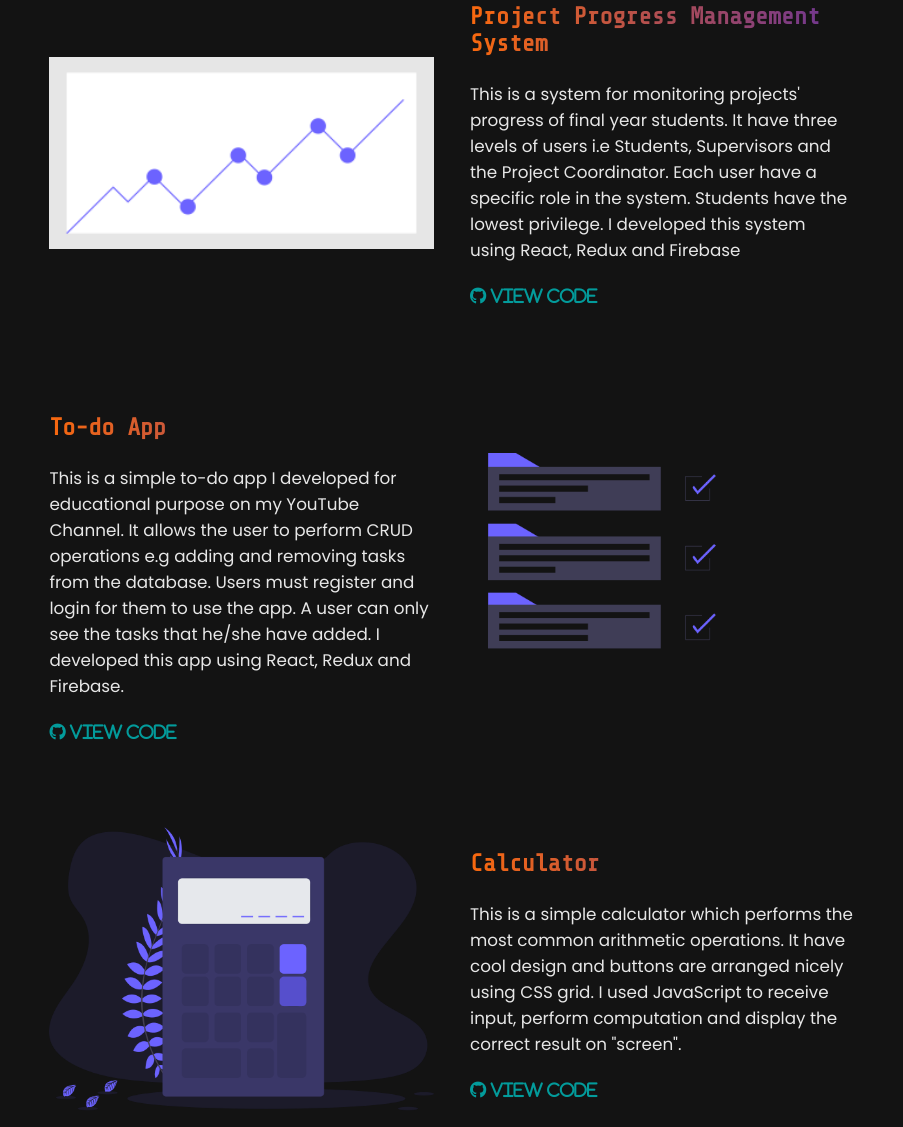
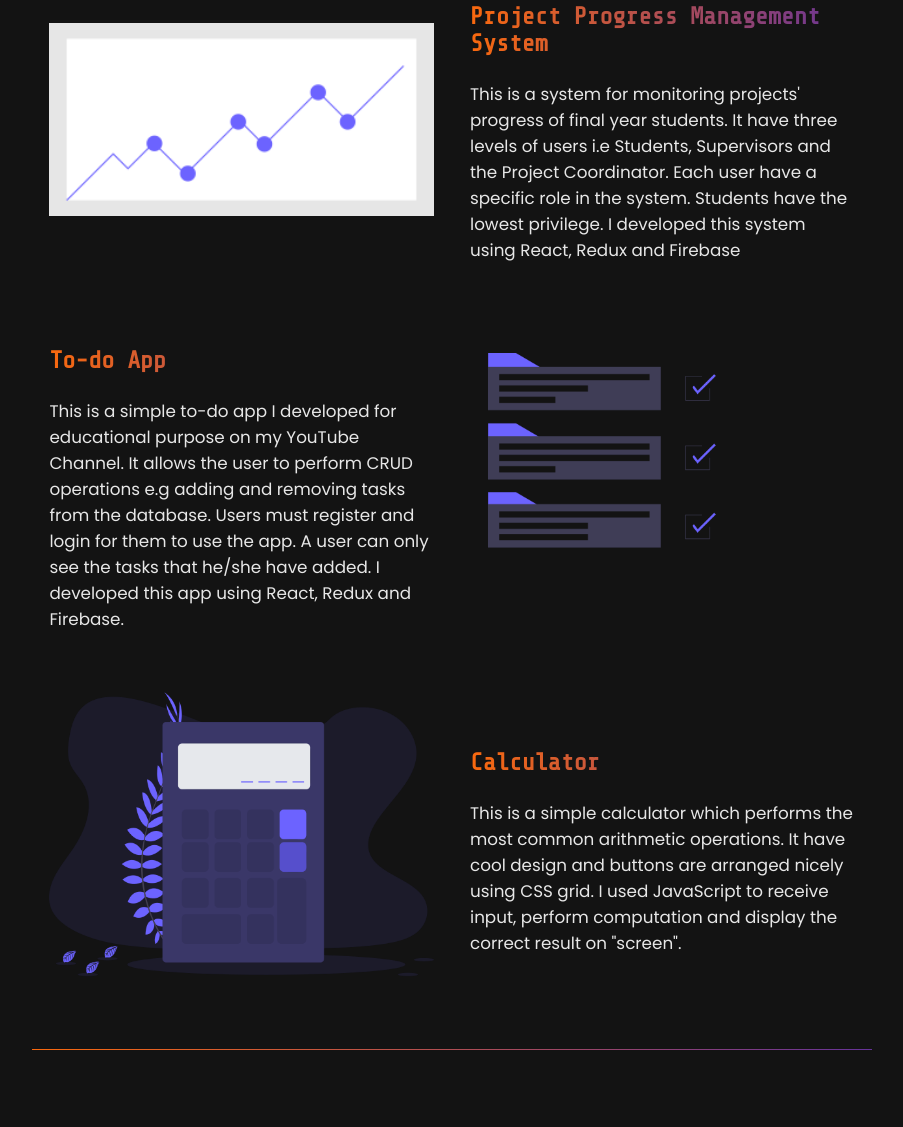
Before and after one commit to Zubair-droid/portfolio, a plain HTML site: page index.html in a window 1280 px wide. Shown: the part 2588-3715 px from the top of the page, without its empty margins (188-1091 px from the left). Drawn offline with nearby package versions, Linux system fonts and the light colour scheme.

Commit message:
Update index.html

```diff
--- a/index.html
+++ b/index.html
@@ -168,9 +168,7 @@
               system. Students have the lowest privilege. I developed this
               system using React, Redux and Firebase
             </p>
-            <a href="#" class="project-link" target="_blank"
-              ><i class="fa fa-github" aria-hidden="true"> View Code</i></a
-            >
+
           </div>
         </div>
 
@@ -185,9 +183,7 @@
               the tasks that he/she have added. I developed this app using
               React, Redux and Firebase.
             </p>
-            <a href="#" class="project-link" target="_blank"
-              ><i class="fa fa-github" aria-hidden="true"> View Code</i></a
-            >
+
           </div>
           <div class="project-img">
             <img src="images/to-do.png" />
@@ -207,9 +203,7 @@
               input, perform computation and display the correct result on
               "screen".
             </p>
-            <a href="#" class="project-link" target="_blank"
-              ><i class="fa fa-github" aria-hidden="true"> View Code</i></a
-            >
+
           </div>
         </div>
         <hr />
```
